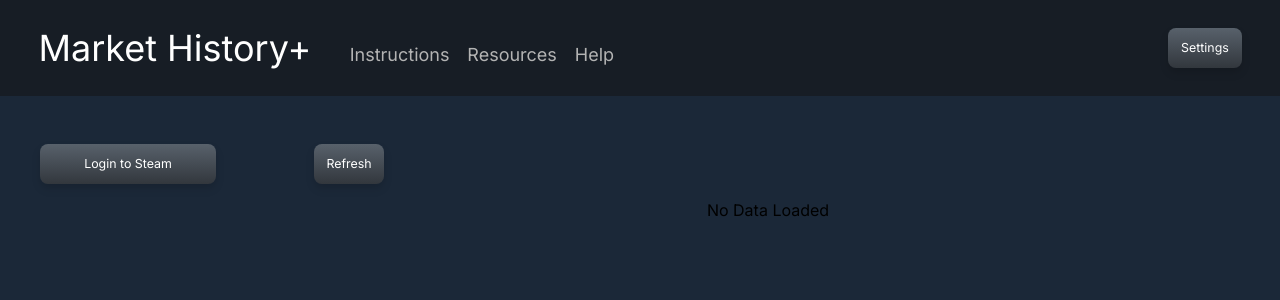
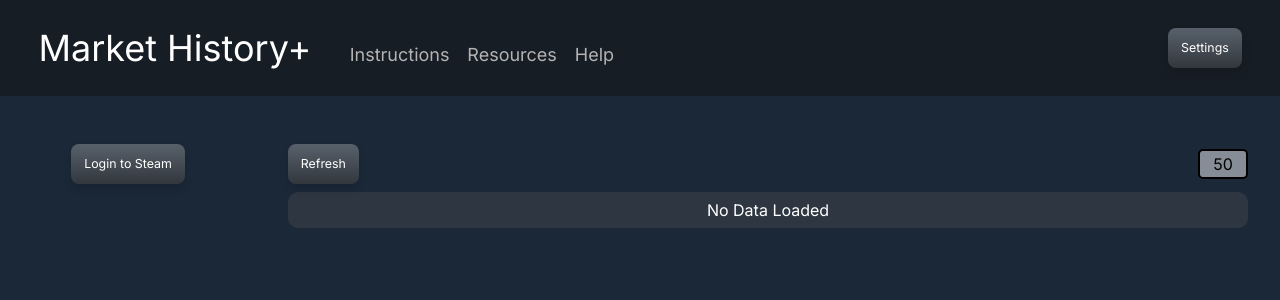
Before and after one commit to jgeraigery/Steam-Market-History-Extended, a React (Create React App) app in the folder app/: page / in a window 1280 px wide. Shown: the top 300 px of the page. Built offline with nearby package versions, Linux system fonts and the light colour scheme.

Commit message:
UI changes & cleaning

```diff
--- a/app/src/components/FilterContainer.js
+++ b/app/src/components/FilterContainer.js
@@ -1,6 +1,9 @@
 import '../styles/FilterContainer.css';
+import React, { useState } from 'react';
 
 function FilterContainer() {
+    const [tableSize, setTableSize] = useState(50);
+
     return(
         <div className='filter-container'>
             <button className='app-button login-button'>Login to Steam</button>
--- a/app/src/components/Table.js
+++ b/app/src/components/Table.js
@@ -8,7 +8,7 @@
 
     if (data === null) {
         return (
-            <p>
+            <p className='null-table'>
                 No Data Loaded
             </p>
         )
@@ -24,8 +24,11 @@
             fields.push(res);
         };
         head = fields.map( f =>
-            <th className='head-entry'>
-                {f}
+            <th>
+                <button className='head-entry'>
+                    {f}
+                </button>
+
             </th>
         );
 
@@ -56,8 +59,10 @@
 
     return (
         <table className='table'>
-            <thead className='table-head'>
-                { head }
+            <thead className='table-header'>
+                <tr className='table-header'>
+                    { head }
+                </tr>
             </thead>
             <tbody className='table-body'>
                 { body }
--- a/app/src/components/TableContainer.js
+++ b/app/src/components/TableContainer.js
@@ -1,10 +1,12 @@
 import '../styles/TableContainer.css';
 import React, { useState } from 'react';
 import Table from './Table'
+import TableSizeDropdown from './TableSizeDropdown';
 
 function TableContainer() {
 
     const [tableData, setTableData] = useState(null);
+    const [tableSize, setTableSize] = useState(50);
 
     function getMarketData() {
         const xhr = new XMLHttpRequest();
@@ -22,6 +24,7 @@
         <div className='table-container'>
             <div className='top-bar'>
                 <button className='app-button refresh-button' onClick={getMarketData}>Refresh</button>
+                <TableSizeDropdown handleClick={setTableSize} val={tableSize}/>
             </div>
             <Table data={tableData}/>
         </div>
--- /dev/null
+++ b/app/src/components/TableSizeDropdown.js
@@ -0,0 +1,22 @@
+import '../styles/TableSizeDropdown.css';
+import React from 'react';
+
+function TableSizeDropdown({ handleClick, val }) {
+
+    return (
+        <div className='drop-down'>
+            <span className='drop-down-value'>{val}</span>
+            <div className='drop-down-content'>
+                <button className='drop-down-button' onClick={() => handleClick(50)}>50</button>
+                <button className='drop-down-button' onClick={() => handleClick(100)}>100</button>
+                <button className='drop-down-button' onClick={() => handleClick(200)}>200</button>
+                <button className='drop-down-button' onClick={() => handleClick(300)}>300</button>
+                <button className='drop-down-button' onClick={() => handleClick(400)}>400</button>
+                <button className='drop-down-button' onClick={() => handleClick(500)}>500</button>
+                <button className='drop-down-button' onClick={() => handleClick('All')}>All</button>
+            </div>
+        </div>
+    )
+}
+
+export default TableSizeDropdown;
--- a/app/src/styles/App.css
+++ b/app/src/styles/App.css
@@ -1,5 +1,6 @@
 .app {
   text-align: center;
+  box-sizing: border-box;
 }
 
 .app-header {
--- a/app/src/styles/FilterContainer.css
+++ b/app/src/styles/FilterContainer.css
@@ -5,13 +5,10 @@
     display: flex;
     flex-direction: column;
     justify-content: center;
+    align-items: center;
     padding-top: 5vh;
 }
 
 .login-button {
     margin: 1vh;
 }
-
-.load-data-button {
-    margin: 1vh;
-}
--- a/app/src/styles/Table.css
+++ b/app/src/styles/Table.css
@@ -1,19 +1,42 @@
 .table {
-    border: none;
     border-radius: 10px;
+    box-sizing: border-box;
+    border-collapse: collapse;
     margin-top: 1vh;
+    margin-bottom: 1vh;
     padding-top: 1vh;
+    padding-bottom: 1vh;
     background-color: #2d3641;
     box-shadow: 0 10px 20px rgba(0, 0, 0, .1),0 3px 6px rgba(0, 0, 0, .05);
 }
 
-.table-head {
+.null-table {
     color: white;
-    font-size: calc(2px + 0.6vh + 0.6vw);
+    border-radius: 10px;
+    margin-top: 1vh;
+    padding-top: 1vh;
+    padding-bottom: 1vh;
+    background-color: #2d3641;
+}
+
+.table-header {
+    border-bottom: 2px solid #475361;
 }
 
 .head-entry {
-    padding-bottom: 1vh;
+    color:#afb7c0;
+    font-weight: 1000;
+    font-size: calc(2px + 0.6vh + 0.6vw);
+    font-family: 'Inter', 'Segoe UI', 'Roboto', 'Oxygen',
+    'Ubuntu', 'Cantarell', 'Fira Sans', 'Droid Sans', 'Helvetica Neue';
+    background-color:#2d364100;
+    border: none;
+    margin-top: 1vh;
+    margin-bottom: 1vh;
+}
+
+.head-entry:hover {
+    cursor:pointer;
 }
 
 .table-body {
@@ -21,5 +44,6 @@
 }
 
 .body-entry {
+    padding-top: 1vh;
     padding-bottom: 1vh;
 }
--- a/app/src/styles/TableContainer.css
+++ b/app/src/styles/TableContainer.css
@@ -10,8 +10,8 @@
 .top-bar {
     display: flex;
     flex-direction: row;
-    justify-content: left;
-    margin: 0vh 2vw;
+    justify-content: space-between;
+    align-items: center;
 }
 
 .refresh-button {
--- /dev/null
+++ b/app/src/styles/TableSizeDropdown.css
@@ -0,0 +1,58 @@
+.drop-down {
+    position: relative;
+    display: inline-block;
+    min-width: 40px;
+    padding-right: 10px;
+}
+
+.drop-down-value {
+    display: inline-block;
+    width: 100%;
+    background-color: #868d96;
+    padding: 3px 3px;
+    border: solid black 2px;
+    border-radius: 5px;
+}
+
+.drop-down-value:hover {
+    cursor: pointer;
+}
+
+.drop-down-content {
+    display: none;
+    position: absolute;
+    top: 30px;
+    right: 0px;
+    flex-direction: column;
+    background-color: #2d3641;
+    border: 2px solid black;
+    border-radius: 8px;
+    min-width: 100px;
+    padding: 8px 8px;
+}
+
+.drop-down:hover .drop-down-content {
+    display: flex;
+}
+
+.drop-down-button {
+    color: rgb(219, 219, 219);
+    font-size: calc(4px + 1.2vh);
+    background-color: #2d3641;
+    border: solid 2px #2d3641;
+    border-radius: 10px;
+    margin-top: 3px;
+    margin-bottom: 3px;
+    padding-top: 2px;
+    padding-bottom: 2px;
+}
+
+.drop-down-button:hover {
+    background-color: #3c4857;
+    cursor: pointer;
+}
+
+.drop-down-button:focus {
+    background-color: #485666;
+    border: solid 2px #232931;
+}
```
